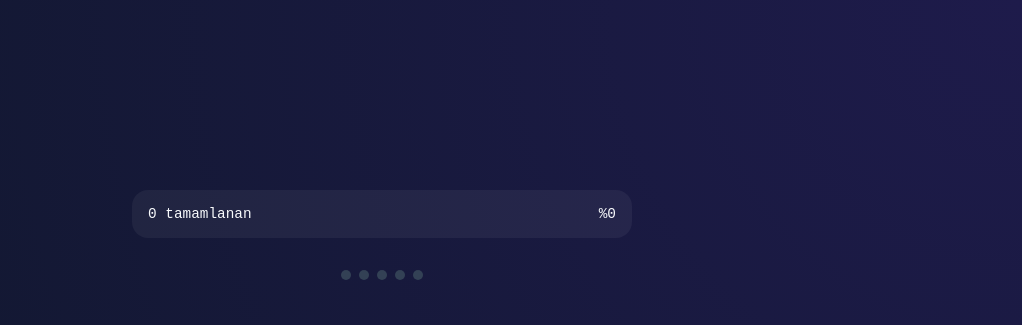
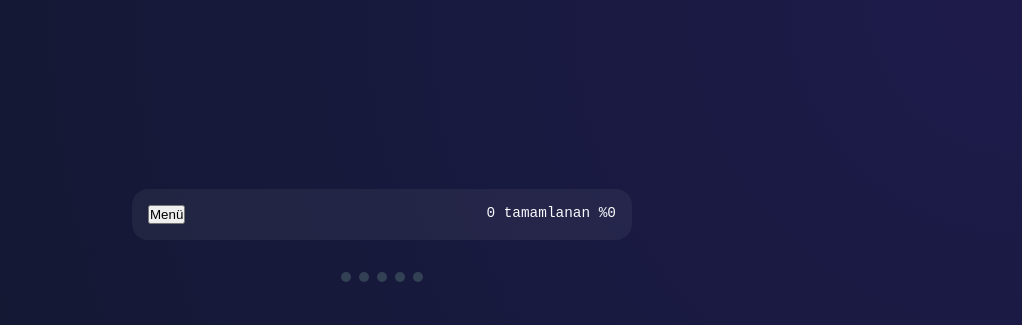
Before and after one commit to saraa-coder/Kelime.Lab1.1A, a plain HTML site: page index.html in a window 1280 px wide. Both pictures are taken after a click on the button "YENİ OYUN". Shown: the top 325 px of the page, without its empty margins (258-1280 px from the left). Drawn offline with Linux system fonts and the light colour scheme.

Commit message:
Update index.html

```diff
--- a/index.html
+++ b/index.html
@@ -40,8 +40,12 @@
 
     <div id="game-container" style="display: none;">
         <div class="stats-bar">
-            <span id="score">0 tamamlanan</span>
-            <span id="percent">%0</span>
+            <button onclick="goToMenu()" class="menu-btn">Menü</button>
+
+            <div class="stats-info">
+                <span id="score">0 tamamlanan</span>
+                <span id="percent">%0</span>
+            </div>
         </div>
 
         <div id="dots"></div>
```
